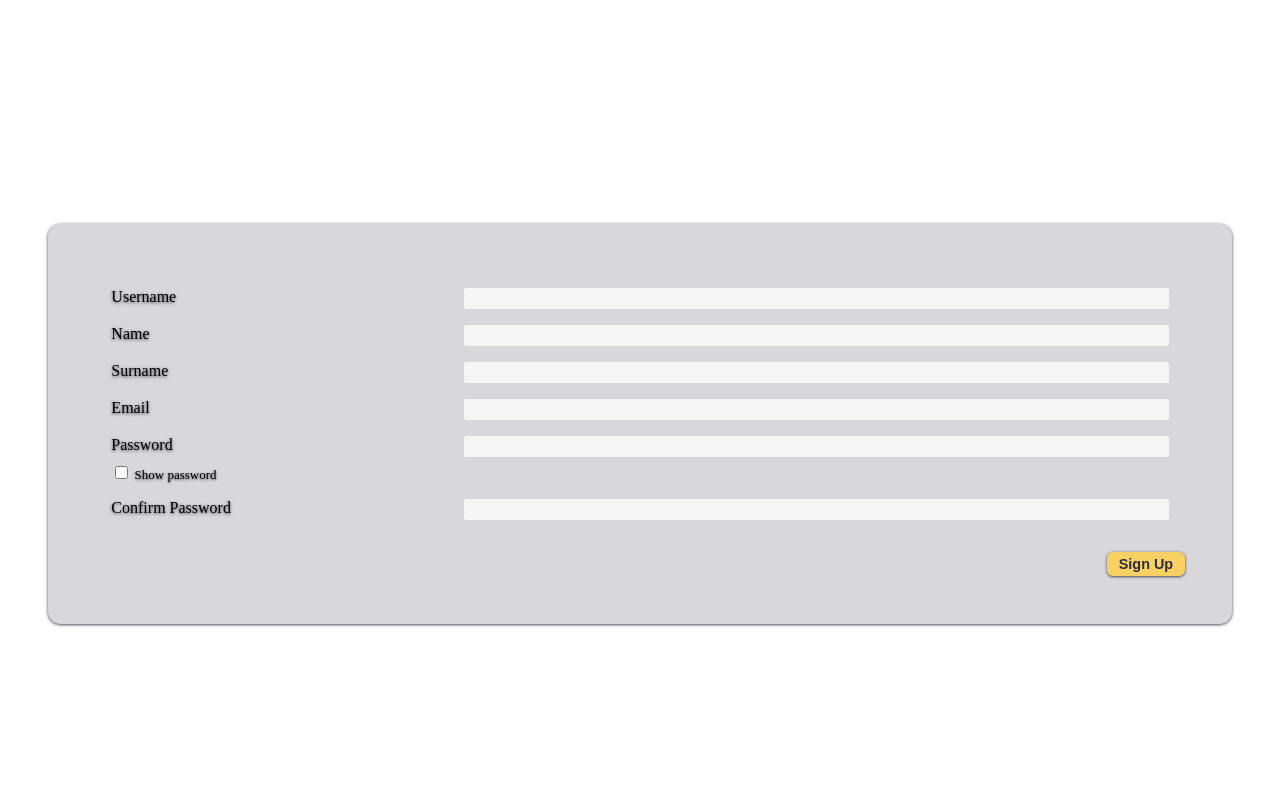
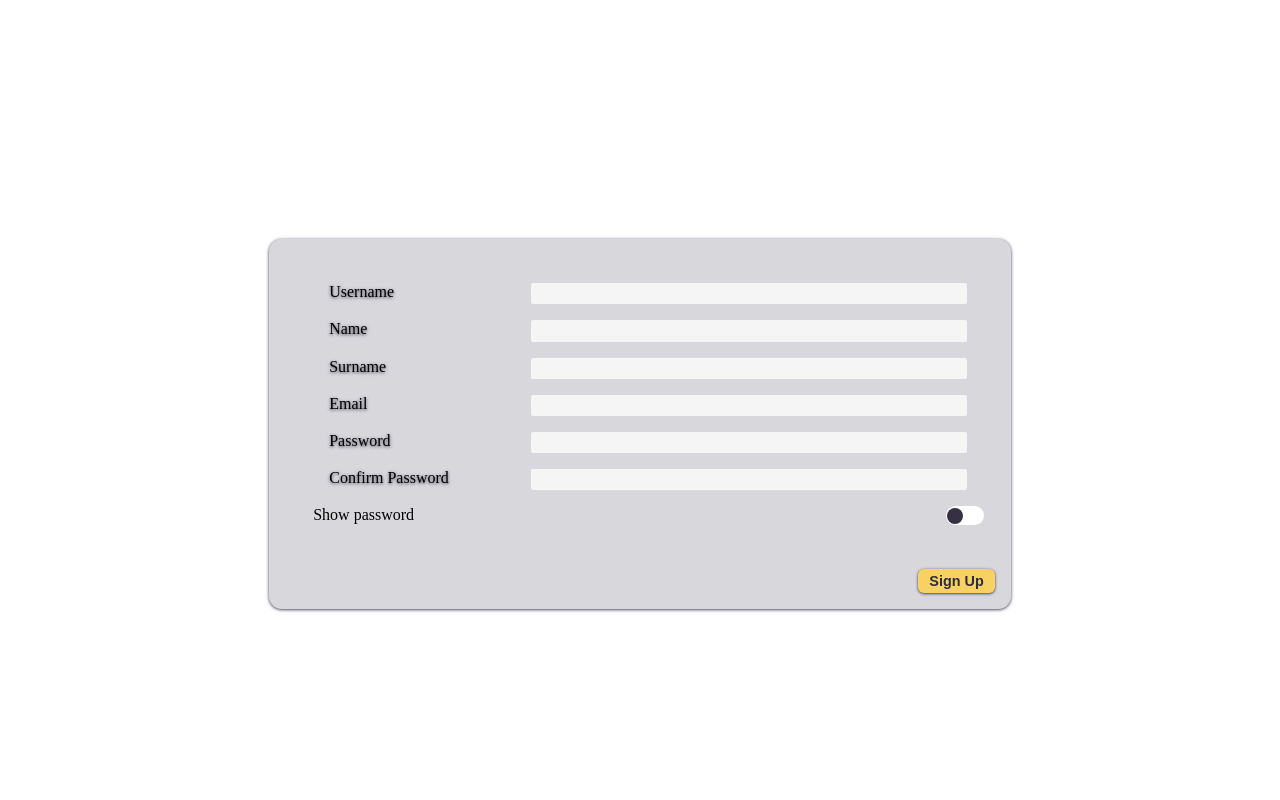
Before and after one commit to alergyonthestage/Echo-PHP, a PHP site: template src/Website/views/user/signup.php in a window 1280 px wide. Run offline with PHP 8.4, Linux system fonts and the light colour scheme; the template is opened without the code that fills it, so the values that code supplies are empty.

Commit message:
update form css with toggle-switch and desktop layout for forms

```diff
--- a/src/Website/public/css/components/form.css
+++ b/src/Website/public/css/components/form.css
@@ -6,12 +6,14 @@
     right: 0;
     padding: 1em 3em;
     display: grid;
+    grid-template-columns: 1fr;
     align-items: center;
+    justify-items: center;
     overflow-y: scroll;
 }
 
 .centered-form {
-    padding: 4%;
+    padding: 1em;
     gap: 1em;
     text-align: center;
     background-color: #544f683a;
@@ -23,7 +25,7 @@
 
 .centered-form-field-container {
     text-align: left;
-    padding: 1em;
+    padding: 4%;
 }
 
 .centered-form-field {
@@ -57,9 +59,43 @@
     box-shadow: #353143 0 0.05em 0.2em;
 }
 
-.centered-form-field .show-password {
-    font-size: small;
-    padding-top: 0.4em;
+.show-password {
+    display: flex;
+    flex-direction: row;
+    margin-bottom: 1em;
+}
+
+.show-password input {
+    display: none;
+}
+
+.show-password label::before {
+    position: absolute;
+    right: 1.7em;
+    content: '';
+    width: 2.4em;
+    height: 1.2em;
+    border-radius: 0.6em;
+    background-color: white;
+}
+
+.show-password label::after {
+    position: absolute;
+    right: 3em;
+    margin-top: .12em;
+    content: '';
+    width: 1em;
+    height: 1em;
+    border-radius: 0.6em;
+    background-color: #353143;
+}
+
+.show-password input[type="checkbox"]:checked + label::before {
+    background-color: #F8D164;
+}
+
+.show-password input[type="checkbox"]:checked + label::after {
+    right: 1.8em;
 }
 
 /**---ERRORS---*/
@@ -84,11 +120,11 @@
     background-color: #c84141;
 }
 
-/**---MEDIA-QUERIES---*/
+/**---ORIENTATION---*/
 
-@media screen and (orientation: portrait) {
+@media only screen and (orientation: portrait) {
     .centered-form {
-        min-width: 50%;
+        width: 90%;
     }
 
     .centered-form-field {
@@ -98,7 +134,11 @@
     }
 }
 
-@media screen and (orientation: landscape) {
+@media only screen and (orientation: landscape) {
+
+    .centered-form {
+        width: 60%;
+    }
 
     .centered-form-field {
         display: grid;
@@ -111,6 +151,7 @@
 
     .centered-form-field label{
         grid-column: 1;
+        margin-left: 1em;
     }
 
     .centered-form-submit-button-container {
@@ -121,3 +162,12 @@
         margin-right: 1.9em;
     }
 }
+
+/**---DESKTOP---*/
+@media only screen and (min-width: 984px) and (orientation: landscape) {
+
+    .centered-form {
+        min-width: 600px;
+        max-width: 900px;
+    }
+}
--- a/src/Website/views/user/signup.php
+++ b/src/Website/views/user/signup.php
@@ -26,14 +26,14 @@
             <div class="centered-form-field">
                 <label for="password">Password</label>
                 <input type="password" name="password" id="password" minlength="8" required>
-                <div class="show-password unselectable">
-                    <input type="checkbox" id="show-password">
-                    <label for="show-password">Show password</label>
-                </div>
             </div>
             <div class="centered-form-field">
                 <label for="confirm-password">Confirm Password</label>
                 <input type="password" name="confirm-password" id="confirm-password" minlength="8" required>
+            </div>
+            <div class="show-password unselectable">
+                <input type="checkbox" id="show-password">
+                <label for="show-password">Show password</label>
             </div>
         </div>
         <div class="centered-form-submit-button-container">
```
Also changed, not shown: src/Website/public/css/layout.css (+39 -0 lines), src/Website/views/user/login.php (+4 -4 lines).
